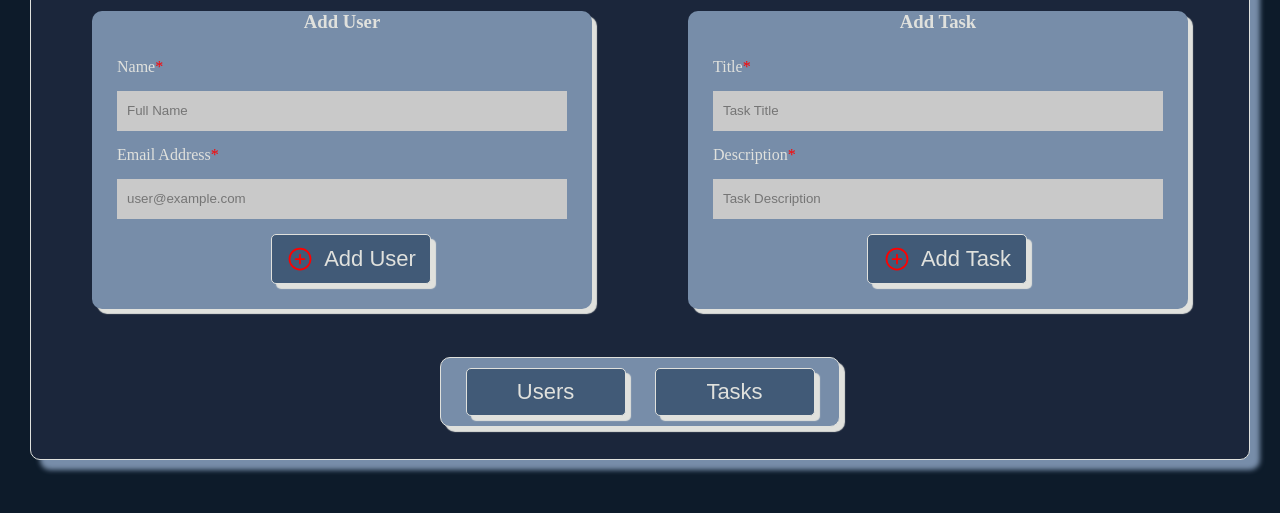
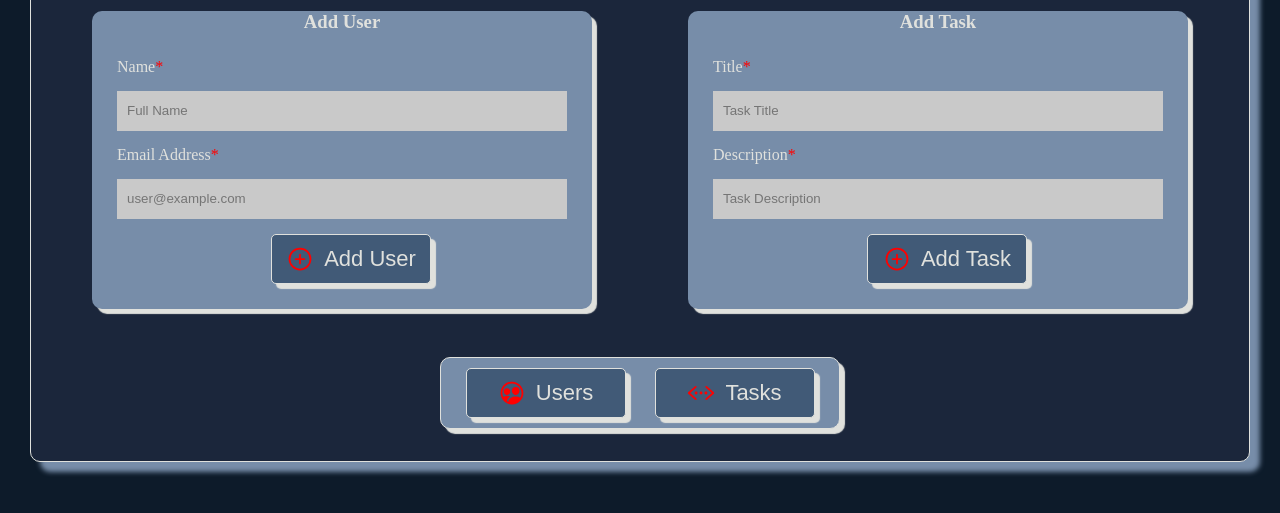
Before and after one commit to DANNJUGUNA/task-manager, a plain HTML site: page index.html in a window 1280 px wide. Shown: the part 103-616 px from the top of the page. Drawn offline with nearby package versions, Linux system fonts and the light colour scheme.

Commit message:
added icons and styled

```diff
--- a/index.html
+++ b/index.html
@@ -37,8 +37,8 @@
         </section>
         <section class="displaylists">
             <div class="buttons">
-                <button>Users</button>
-                <button>Tasks</button>
+                <button><ion-icon name="people-circle-outline"></ion-icon>Users</button>
+                <button><ion-icon name="code-working-outline"></ion-icon>Tasks</button>
             </div>
             <div class="listtable">
 
--- a/style.css
+++ b/style.css
@@ -126,3 +126,9 @@ justify-content: flex-start;
   cursor: pointer;
   box-shadow: 5px 5px 1px var(--text);
 }
+.buttons>button>ion-icon{
+    font-size: 28px;
+    font-weight: bolder;
+    padding-right: 10px;
+    color: red;
+}
```
